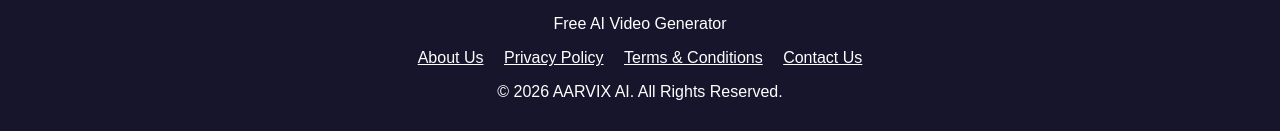
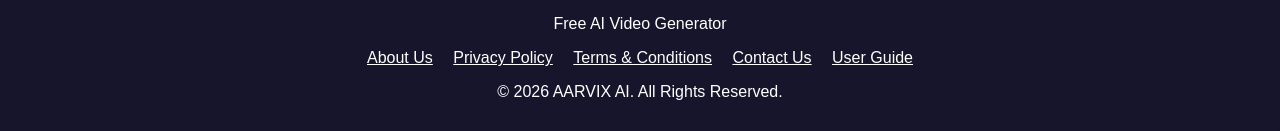
Before and after one commit to manojdhanawade078-commits/aarvix-ai, a plain HTML site: page index.html in a window 1280 px wide. Shown: the part 2328-2459 px from the top of the page. Drawn offline with Linux system fonts and the light colour scheme.

Commit message:
Update index.html

```diff
--- a/index.html
+++ b/index.html
@@ -571,6 +571,7 @@ button.addEventListener("click", async () => {
   <a href="privacy.html" style="color:#fff;margin:8px;">Privacy Policy</a>
   <a href="terms.html" style="color:#fff;margin:8px;">Terms & Conditions</a>
   <a href="contact.html" style="color:#fff;margin:8px;">Contact Us</a>
+  <a href="guide.html" style="color:#fff;margin:8px;">User Guide</a>
   <p>© 2026 AARVIX AI. All Rights Reserved.</p>
 </footer>
 
```
